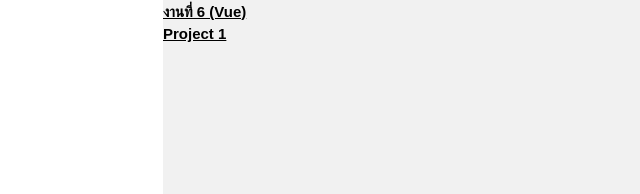
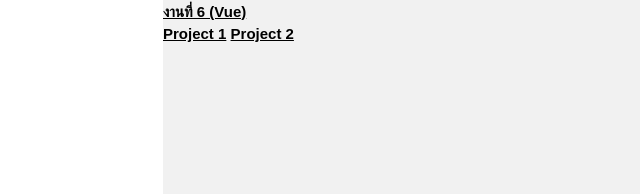
Before and after one commit to ThammaD4r6/web2566, a plain HTML site: page index.html in a window 1280 px wide. Shown: the part 362-556 px from the top of the page, 137-777 px from the left. Drawn offline with nearby package versions, Linux system fonts and the light colour scheme.

Commit message:
Update index.html

```diff
--- a/index.html
+++ b/index.html
@@ -99,6 +99,7 @@
         <a href="work6.html">งานที่ 6 (React)</a><br>
         <a href="work6_vue.html">งานที่ 6 (Vue)</a><br>
         <a href="ProjectColorfulLaMang.html">Project 1</a>
+        <a href="ProjectFinal_vue.html">Project 2</a>
 
 
 </body>
```
